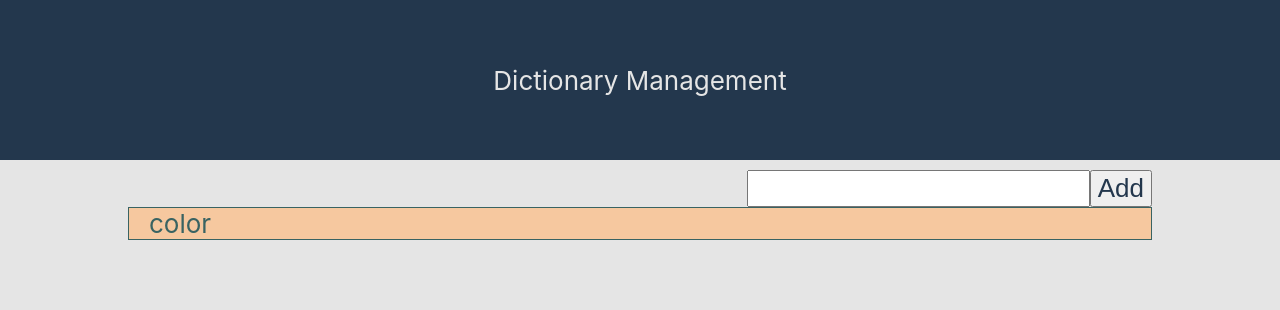
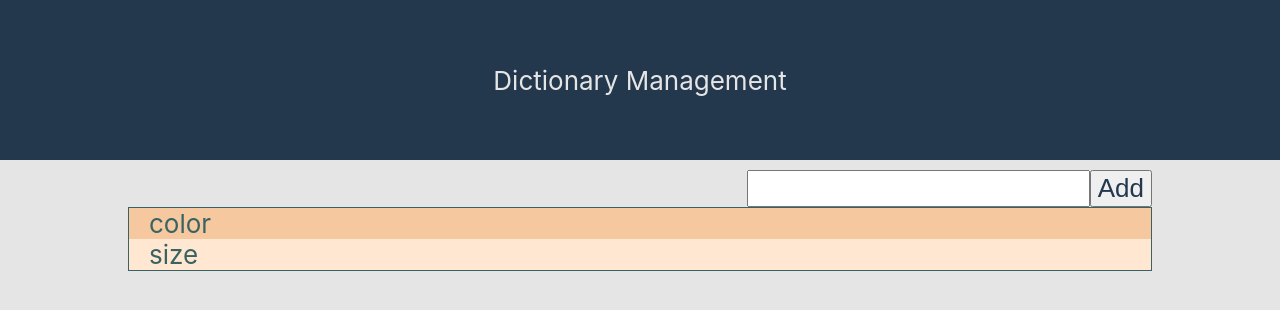
Before and after one commit to djackcu/dictionary_management_app, a React (Create React App) app: page / in a window 1280 px wide. Shown: the top 310 px of the page. Built offline with nearby package versions, Linux system fonts and the light colour scheme.

Commit message:
feat: Adding dictionary with Redux

```diff
--- a/src/components/app/App.js
+++ b/src/components/app/App.js
@@ -1,17 +1,15 @@
 import React from 'react';
-import useApp from './useApp';
 import DictionaryList from '../dictionaryList/dictionaryList';
 import './App.css';
 
 function App() {
-  const{dictionaries} = useApp(['color']);
   return (
     <div className="app">
       <header className="app-header">
         Dictionary Management
       </header>
       <div className="app-body">
-      <DictionaryList dictionaries={dictionaries} />
+      <DictionaryList />
       </div>
 
     </div>
--- a/src/components/app/useApp.js
+++ /dev/null
@@ -1,15 +0,0 @@
-import {useEffect,useState} from 'react';
-import * as dictionaryApi from '../../api/dictionaryApi';
-
-const useApp = (initial) => {
-    const [dictionaries, setDictionaries] = useState(...[initial]);
-    useEffect(() => {
-    dictionaryApi.setDictionary(dictionaries);
-    return () => {
-        localStorage.clear();
-        };
-    },[]);
-    return {dictionaries}
-}
-
-export default useApp
--- a/src/components/dictionaryForm/dictionaryForm.js
+++ b/src/components/dictionaryForm/dictionaryForm.js
@@ -1,7 +1,11 @@
 import React,{useState} from 'react'
 
-function DictionaryForm() {
+function DictionaryForm({addDictionary}) {
     const [dictionary, setDictionary] = useState('');
+    const handlerAddDictionary = () => {
+        addDictionary(dictionary);
+        setDictionary('');
+    };
     return (
         <div className="dictionary-form">
             <input type="text"
@@ -11,7 +15,7 @@ function DictionaryForm() {
             onChange={(e) => {
                 setDictionary(e.target.value)
             }}/>
-            <button className="dictionary-form-add_button">Add</button>
+            <button className="dictionary-form-add_button" onClick={handlerAddDictionary}>Add</button>
         </div>
     )
 }
--- a/src/components/dictionaryList/dictionaryList.js
+++ b/src/components/dictionaryList/dictionaryList.js
@@ -1,12 +1,13 @@
 import React from 'react'
+import useDictionaries from './useDictionaries';
 import DictionaryElement from '../dictionaryElement/dictionaryElement';
 import DictionaryForm from '../dictionaryForm/dictionaryForm';
 
-function DictionaryList({dictionaries}) {
-
+function DictionaryList() {
+    const {dictionaries, addDictionary} = useDictionaries();
     return (
         <div>
-            <DictionaryForm/>
+            <DictionaryForm  addDictionary={addDictionary}/>
             <div className="dictionary-list">
                 {dictionaries.map((dict) => (
                 <DictionaryElement dictionary={dict} key={dict}/>
--- /dev/null
+++ b/src/components/dictionaryList/useDictionaries.js
@@ -0,0 +1,21 @@
+import {useEffect} from 'react';
+import { useSelector, useDispatch } from "react-redux";
+import * as types from '../../redux/actions/actionTypes'
+import * as dictionaryApi from '../../api/dictionaryApi';
+
+const useDictionaries = () => {
+    const dictionaries = useSelector(state => state.dictionaries);
+    const dispatch = useDispatch();
+    useEffect(() => {
+    dictionaryApi.setDictionary(dictionaries);
+    return () => {
+        localStorage.clear();
+        };
+    },[dictionaries]);
+    const addDictionary = (dictionary) => dispatch({ type: types.ADD_DICTIONARY, dictionary });
+
+
+    return {dictionaries, addDictionary}
+}
+
+export default useDictionaries
--- a/src/redux/actions/actionTypes.js
+++ b/src/redux/actions/actionTypes.js
@@ -1 +1 @@
-export const LOAD_DICTIONARIES = 'LOAD_DICTIONARIES';
+export const ADD_DICTIONARY = 'ADD_DICTIONARY';
--- a/src/redux/actions/dictionariesActions.js
+++ b/src/redux/actions/dictionariesActions.js
@@ -1,5 +1,5 @@
 import * as types from './actionTypes';
 
-export function loadDictionaries (dictionaries) {
-	return { type: types.LOAD_DICTIONARIES, dictionaries };
+export function addDictionary (dictionary) {
+	return { type: types.ADD_DICTIONARY, dictionary };
 }
--- a/src/redux/reducers/dictionariesReducer.js
+++ b/src/redux/reducers/dictionariesReducer.js
@@ -3,8 +3,8 @@ import initialState from "./initialState";
 
 export default function dictionariesReducer(state = initialState.dictionaries, action) {
   switch (action.type) {
-    case types.LOAD_DICTIONARIES:
-      return action.dictionaries;
+    case types.ADD_DICTIONARY:
+      return [...state,action.dictionary];
     default:
       return state;
   }
--- a/src/redux/reducers/initialState.js
+++ b/src/redux/reducers/initialState.js
@@ -1,3 +1,3 @@
 export default {
-	dictionaries            : []
+	dictionaries            : ['color', 'size']
 };
```
